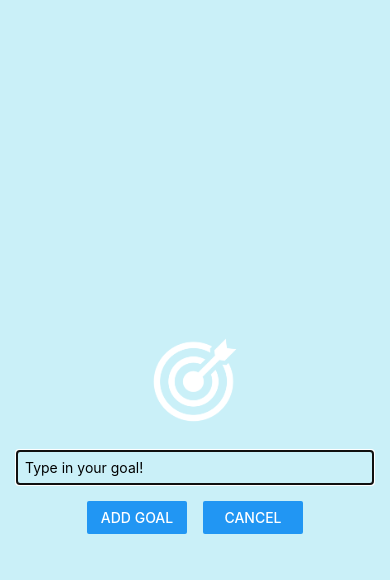
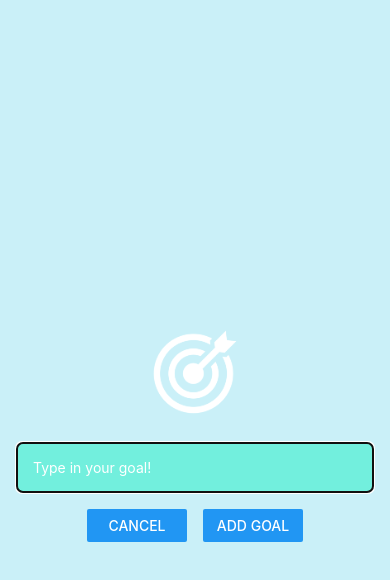
Before and after one commit to aaronjpark/GoalTracker, a React Native app: screen / in a window 390 px wide. Both pictures are taken after a click on the button "ADD NEW GOAL". Shown: the top 580 px of the page. Built offline with nearby package versions, Linux system fonts and the light colour scheme.

Commit message:
Final UI/UX Design

```diff
--- a/App.js
+++ b/App.js
@@ -1,5 +1,6 @@
 import { use, useState } from "react";
 import { StyleSheet, View, FlatList, Button } from "react-native";
+import { StatusBar } from "expo-status-bar";
 
 import GoalItem from "./components/GoalItem";
 import GoalInput from "./components/GoalInput";
@@ -31,6 +32,8 @@
   }
 
   return (
+    <>
+      <StatusBar style="auto" />
       <View style={styles.appContainer}>
         <Button
           title="Add New Goal"
@@ -63,6 +66,7 @@
           />
         </View>
       </View>
+    </>
   );
 }
 
--- a/app.json
+++ b/app.json
@@ -5,6 +5,7 @@
     "version": "1.0.0",
     "orientation": "portrait",
     "icon": "./assets/icon.png",
+    "backgroundColor": "#bbd0ff",
     "userInterfaceStyle": "light",
     "newArchEnabled": true,
     "splash": {
--- a/components/GoalInput.js
+++ b/components/GoalInput.js
@@ -17,7 +17,10 @@
   return (
     <Modal visible={props.visible} animationType="slide">
       <View style={styles.inputContainer}>
-        <Image style={styles.image} source={require("../assets/images/goal.png")} />
+        <Image
+          style={styles.image}
+          source={require("../assets/images/goal.png")}
+        />
         <TextInput
           style={styles.textInput}
           placeholder="Type in your goal!"
@@ -26,10 +29,10 @@
         />
         <View style={styles.buttonContainer}>
           <View style={styles.button}>
-            <Button title="Add Goal" onPress={addGoalHandler} />
+            <Button title="Cancel" onPress={props.onCancel} />
           </View>
           <View style={styles.button}>
-            <Button title="Cancel" onPress={props.onCancel} />
+            <Button title="Add Goal" onPress={addGoalHandler} />
           </View>
         </View>
       </View>
@@ -54,9 +57,12 @@
   },
   textInput: {
     borderWidth: 1,
-    borderColor: "#cccccc",
+    borderColor: "#72efdd",
+    backgroundColor: "#72efdd",
+    color: "white",
+    borderRadius: 6,
     width: "100%",
-    padding: 8,
+    padding: 16,
   },
   buttonContainer: {
     marginTop: 16,
```
Lines whose indentation alone changed are shown as unchanged.
